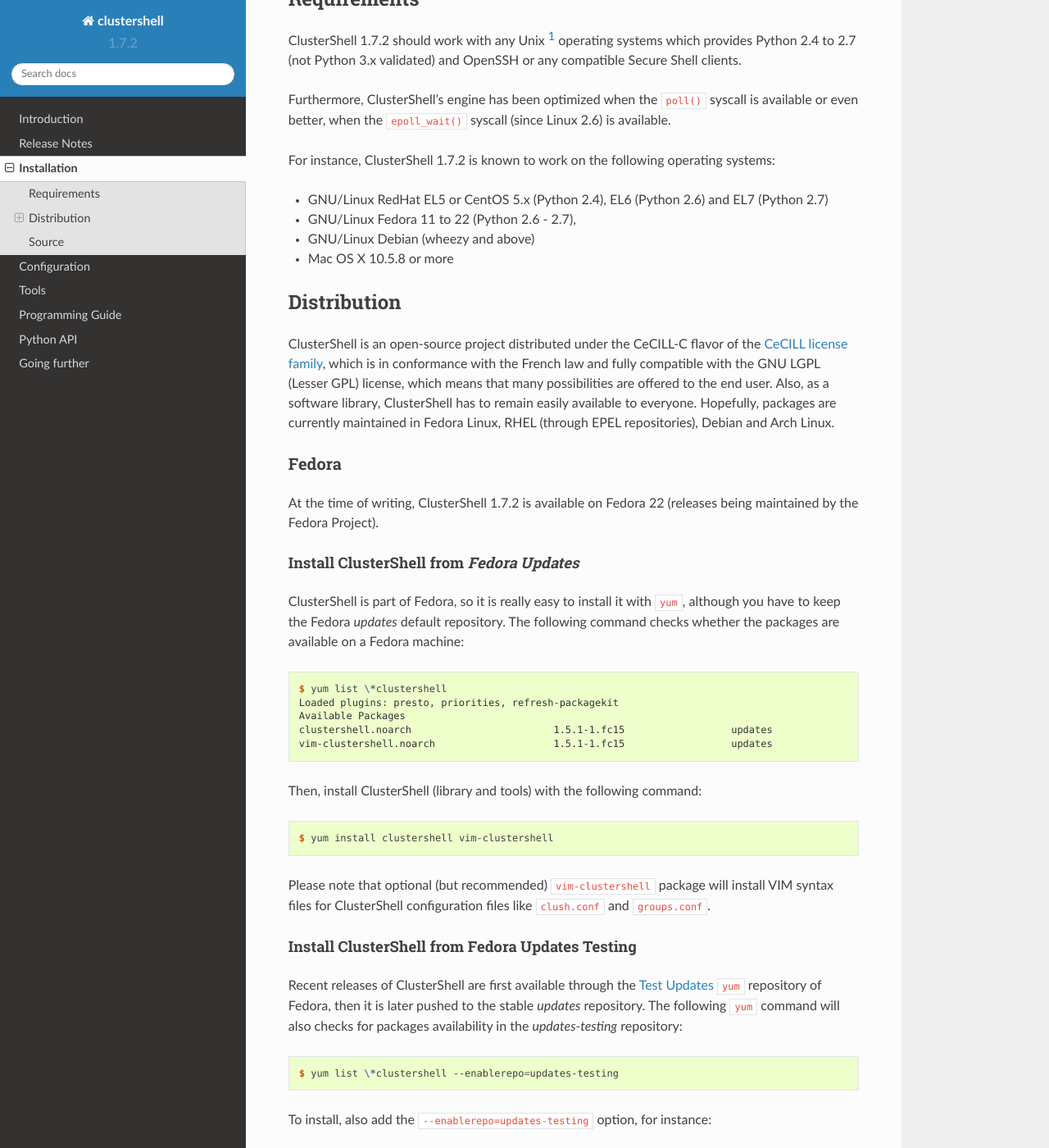
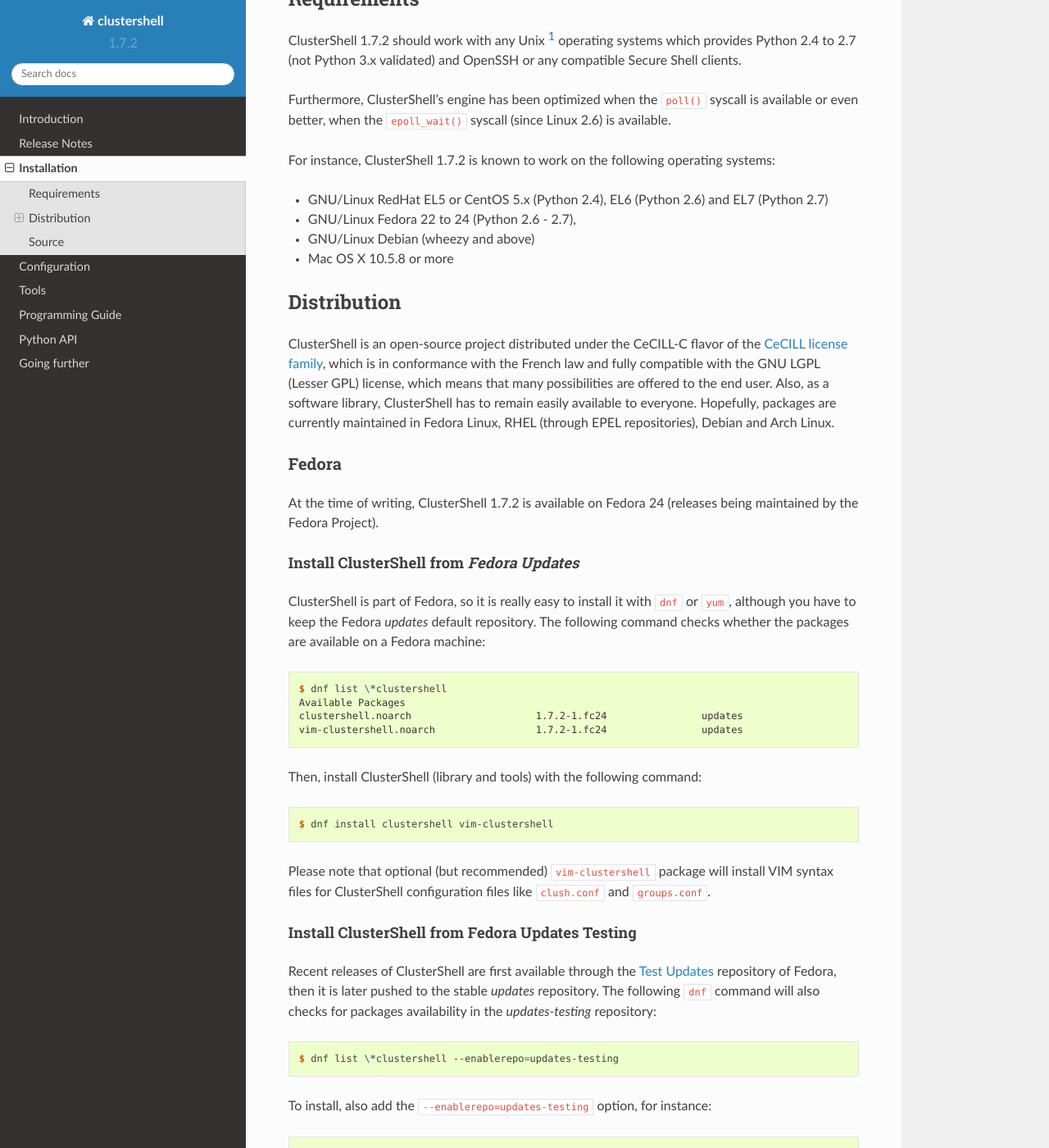
Before and after one commit to cea-hpc/clustershell, a Sphinx documentation site: the page built from doc/sphinx/install.rst, in a window 1280 px wide and 1400 px high, scrolled down 346 px. Shown: the whole window at 82% size. Built offline with Sphinx 7.4.7 and the Read the Docs theme 2.0.0, drawn with Linux system fonts in a browser that asks for light colours; some of the changed text lies outside the part shown.

Commit message:
doc/sphinx: update install doc
Change-Id: I71d76a400f53ca847948e6119205b046407e165d

```diff
--- a/doc/sphinx/install.rst
+++ b/doc/sphinx/install.rst
@@ -27,7 +27,7 @@
 
 * GNU/Linux RedHat EL5 or CentOS 5.x (Python 2.4), EL6 (Python 2.6) and EL7
   (Python 2.7)
-* GNU/Linux Fedora 11 to 22 (Python 2.6 - 2.7),
+* GNU/Linux Fedora 22 to 24 (Python 2.6 - 2.7),
 * GNU/Linux Debian (wheezy and above)
 * Mac OS X 10.5.8 or more
 
@@ -45,26 +45,26 @@
 Fedora
 ^^^^^^
 
-At the time of writing, ClusterShell |version| is available on Fedora 22
+At the time of writing, ClusterShell |version| is available on Fedora 24
 (releases being maintained by the Fedora Project).
 
 Install ClusterShell from *Fedora Updates*
 """"""""""""""""""""""""""""""""""""""""""
 
 ClusterShell is part of Fedora, so it is really easy to install it with
-``yum``, although you have to keep the Fedora *updates* default repository.
-The following command checks whether the packages are available on a Fedora
-machine::
+``dnf`` or ``yum``, although you have to keep the Fedora *updates* default
+repository. The following command checks whether the packages are available
+on a Fedora machine::
 
-    $ yum list \*clustershell
-    Loaded plugins: presto, priorities, refresh-packagekit
+    $ dnf list \*clustershell
     Available Packages
-    clustershell.noarch                        1.5.1-1.fc15                  updates
-    vim-clustershell.noarch                    1.5.1-1.fc15                  updates
+    clustershell.noarch                     1.7.2-1.fc24                updates
+    vim-clustershell.noarch                 1.7.2-1.fc24                updates
+
 
 Then, install ClusterShell (library and tools) with the following command::
 
-    $ yum install clustershell vim-clustershell
+    $ dnf install clustershell vim-clustershell
 
 Please note that optional (but recommended) ``vim-clustershell`` package will
 install VIM syntax files for ClusterShell configuration files like
@@ -74,16 +74,16 @@
 """"""""""""""""""""""""""""""""""""""""""""""""
 
 Recent releases of ClusterShell are first available through the `Test
-Updates`_ ``yum`` repository of Fedora, then it is later pushed to the stable
-*updates* repository. The following ``yum`` command will also checks for
+Updates`_ repository of Fedora, then it is later pushed to the stable
+*updates* repository. The following ``dnf`` command will also checks for
 packages availability in the *updates-testing* repository::
 
-    $ yum list \*clustershell --enablerepo=updates-testing
+    $ dnf list \*clustershell --enablerepo=updates-testing
 
 To install, also add the ``--enablerepo=updates-testing`` option, for
 instance::
 
-    $ yum install clustershell vim-clustershell --enablerepo=updates-testing
+    $ dnf install clustershell vim-clustershell --enablerepo=updates-testing
 
 Red Hat Enterprise Linux (and CentOS)
 ^^^^^^^^^^^^^^^^^^^^^^^^^^^^^^^^^^^^^
```
Also changed, not shown: other parts of doc/sphinx/install.rst (+4 -1 lines).
